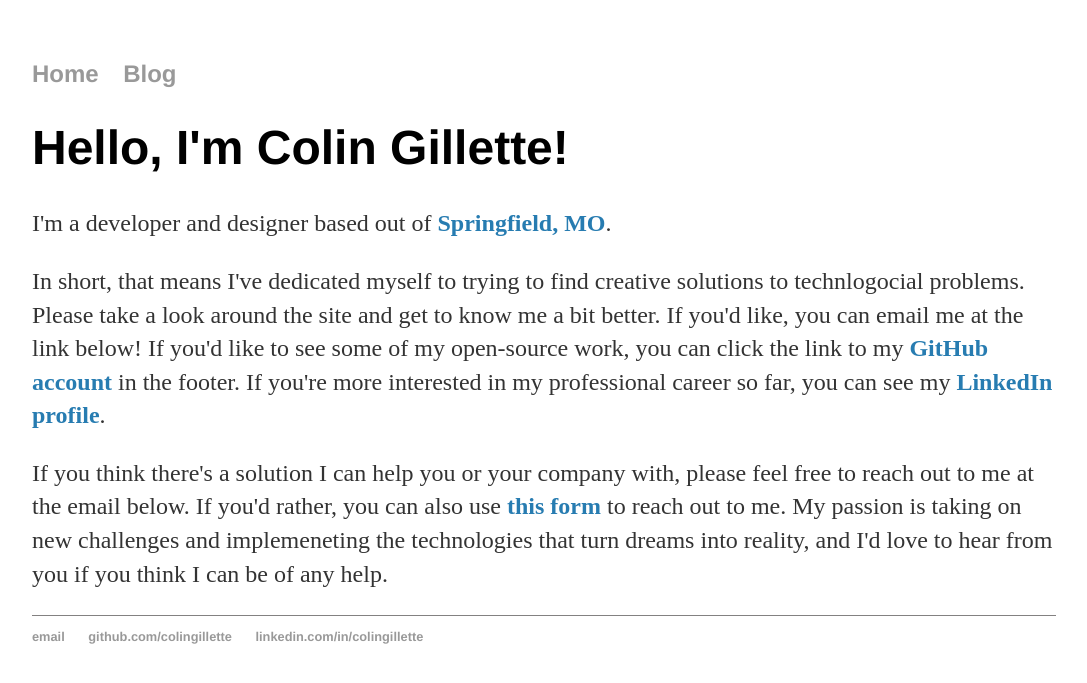
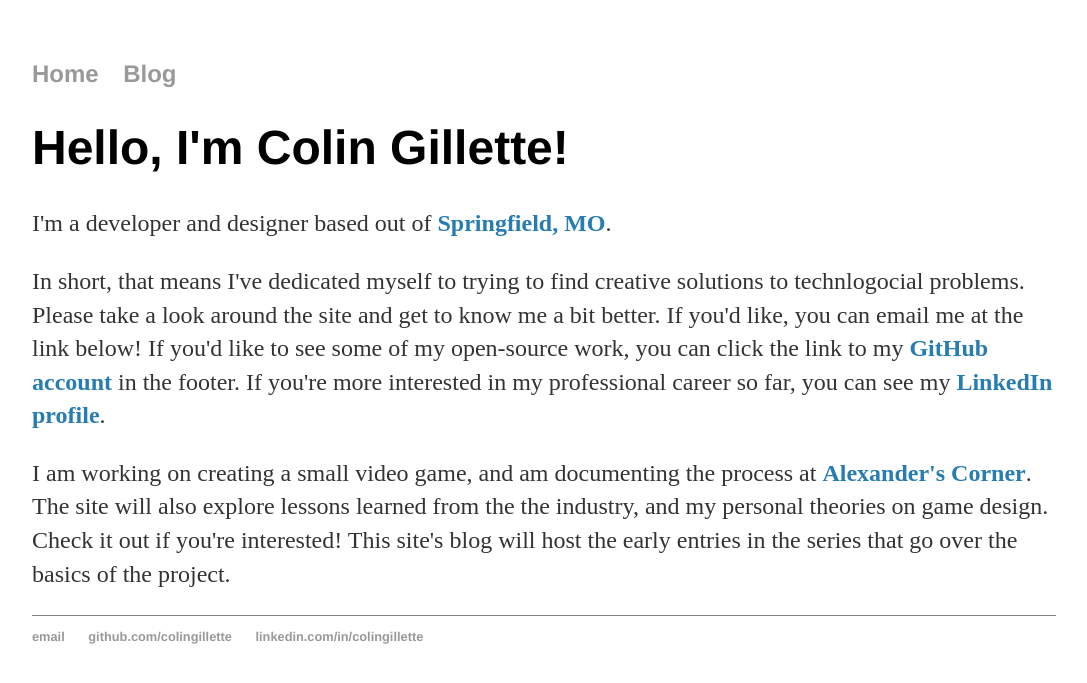
Before and after one commit to colingillette/colingillette.github.io, a Jekyll site: the page built from index.html, in a window 1280 px wide. Shown: the top 683 px of the page, without its empty margins (96-1183 px from the left). Built offline with Jekyll 4.4.1, drawn with Linux system fonts in a browser that asks for light colours.

```diff
--- a/index.html
+++ b/index.html
@@ -15,9 +15,8 @@ title: Colin Gillette, Developer
         <a href="https://www.linkedin.com/in/colingillette/">LinkedIn profile</a>.
     </p>
     <p>
-        If you think there's a solution I can help you or your company with, please feel free to reach out to me at
-        the email below. If you'd rather, you can also use <a href="/contact">this form</a> to reach out to me.
-        My passion is taking on new challenges and implemeneting the
-        technologies that turn dreams into reality, and I'd love to hear from you if you think I can be of any help.
+        I am working on creating a small video game, and am documenting the process at <a href="https://alexanderscorner.substack.com/">Alexander's Corner</a>.
+        The site will also explore lessons learned from the the industry, and my personal theories on game design. Check it out if you're interested!
+        This site's blog will host the early entries in the series that go over the basics of the project.
     </p>
 </div>
```
Also changed, not shown: _posts/2019-04-09-colin-gillette-site-re-launched.md (deleted, +0 -9 lines), _posts/2019-04-21-the-job-hunt.md (deleted, +0 -13 lines), _posts/2021-02-22-colin-gillette-site-re-launched.md (added, +9 -0 lines), css/resume.css (deleted, +0 -15 lines).
